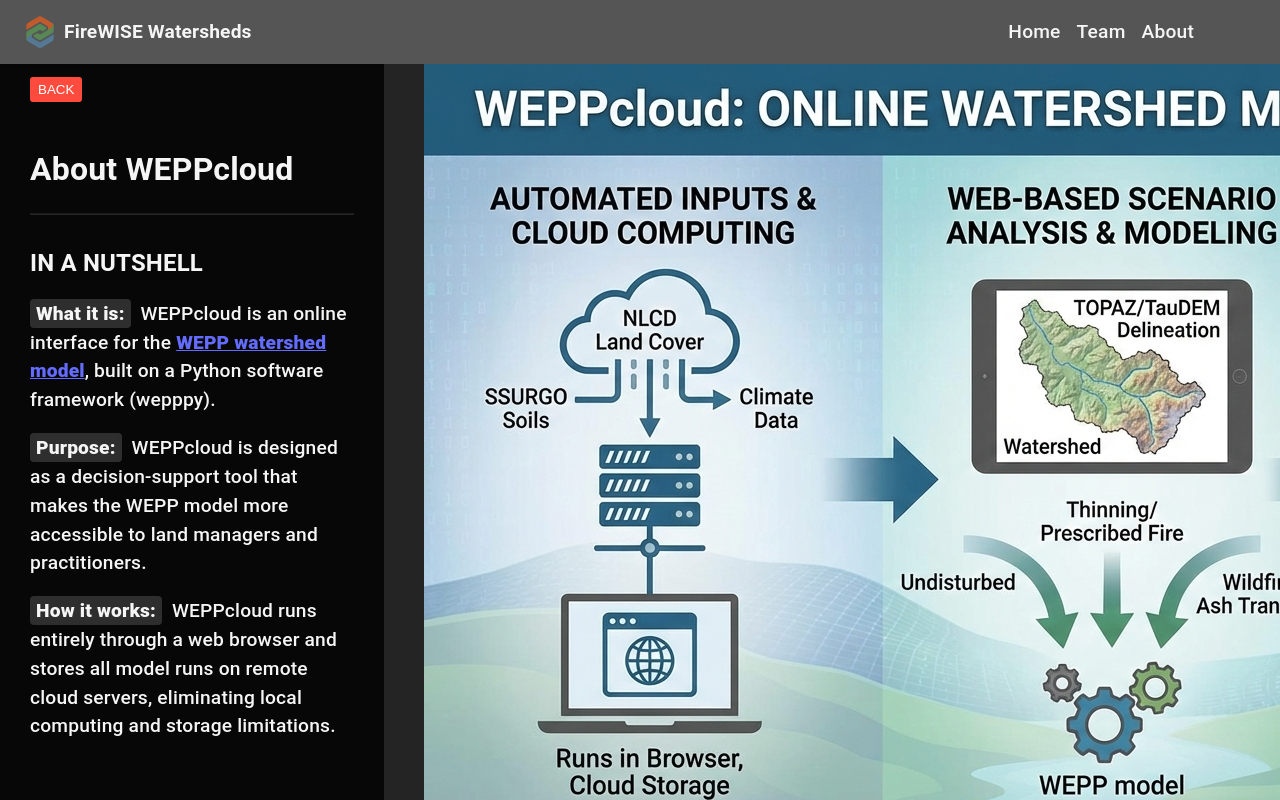
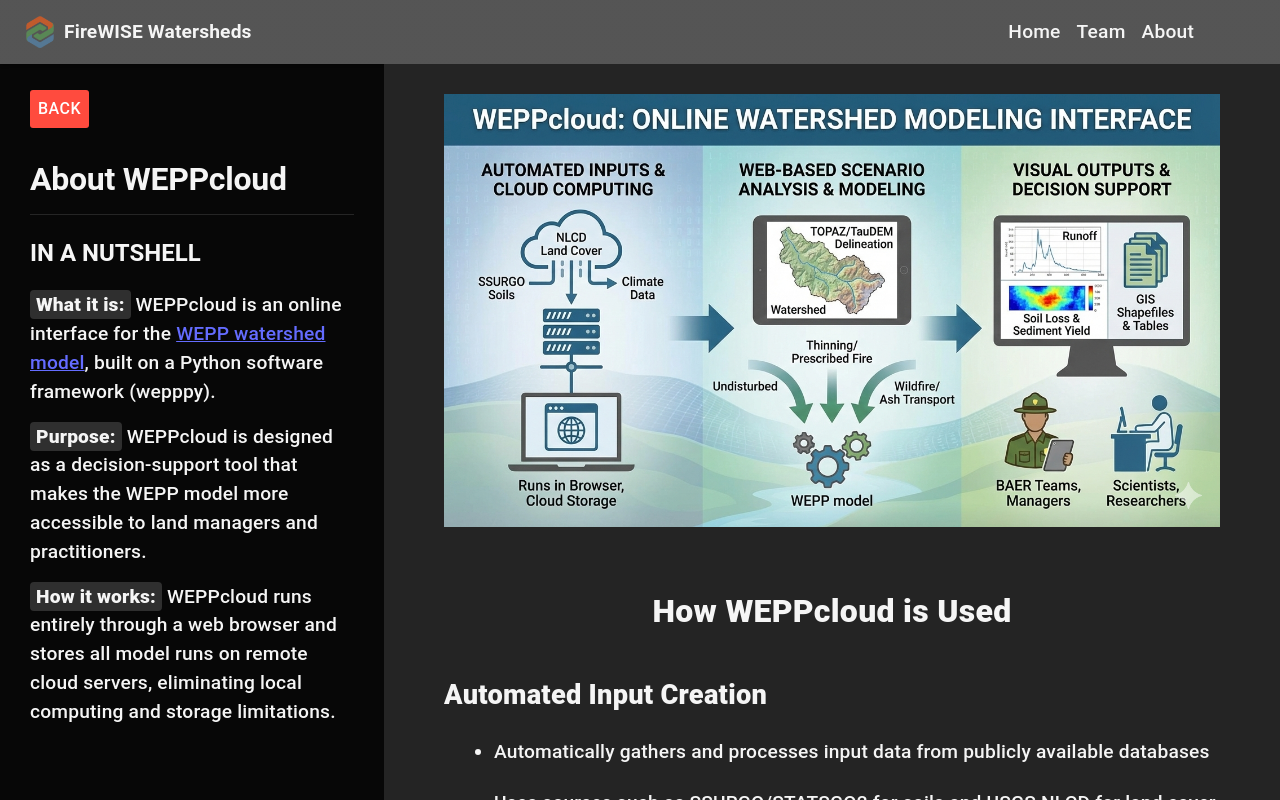
Before and after one commit to brandonxu360/utility-watershed-analytics, a React (Vite) app in the folder client/: page /about/wepp-cloud in a window 1280 px wide. Built offline with nearby package versions, Linux system fonts and the light colour scheme; no server answers; some icons are missing.

Commit message:
Refactor about wepp cloud page.

```diff
--- a/client/src/pages/About_WEPPcloud.tsx
+++ b/client/src/pages/About_WEPPcloud.tsx
@@ -1,107 +1,222 @@
 import { tss } from "../utils/tss";
-import { commonStyles, subPageStyles } from "../utils/sharedStyles";
 import { Link, useNavigate } from "@tanstack/react-router";
 import { useIsSmallScreen } from "../hooks/useIsSmallScreen";
 import SmallScreenNotice from "../components/SmallScreenNotice";
 import weppcloud_diagram from "../assets/images/weppcloud_diagram.png";
 import Paper from "@mui/material/Paper";
+import Typography from "@mui/material/Typography";
+import Button from "@mui/material/Button";
+import Divider from "@mui/material/Divider";
 
 const useStyles = tss.create(({ theme }) => ({
-  ...commonStyles(theme),
-  ...subPageStyles(theme),
+  root: {
+    display: "flex",
+    flex: 1,
+    height: "calc(100vh - 64px)",
+    overflow: "hidden",
+  },
+  sidePanel: {
+    width: "30%",
+    minWidth: 280,
+    display: "flex",
+    flexDirection: "column",
+    height: "100%",
+    minHeight: 0,
+    background: theme.palette.surface.overlay,
+    color: theme.palette.text.primary,
+  },
+  sidePanelContent: {
+    flex: 1,
+    minHeight: 0,
+    overflowY: "auto",
+    padding: "10px 30px 0",
+    boxSizing: "border-box",
+  },
+  backButton: {
+    background: theme.palette.error.main,
+    color: theme.palette.common.white,
+    borderRadius: 3,
+    padding: "5px 8px",
+    margin: "16px 0",
+    minWidth: "auto",
+    textTransform: "none",
+    "&:hover": {
+      background: theme.palette.error.dark,
+    },
+  },
+  nutshell: {
+    marginTop: 20,
+  },
+  nutshellLabel: {
+    fontWeight: 800,
+    color: theme.palette.text.primary,
+    background: theme.palette.action.selected,
+    padding: "3px 6px",
+    borderRadius: "4px",
+    display: "inline",
+  },
+  contentLink: {
+    color: theme.palette.accent.main,
+    textDecoration: "underline",
+  },
+  mainWrapper: {
+    flex: 1,
+    minHeight: 0,
+    overflowY: "scroll",
+    position: "relative",
+  },
+  mainContent: {
+    width: "100%",
+    textAlign: "left",
+    color: theme.palette.text.primary,
+    background: theme.palette.surface.content,
+    padding: "0 60px 60px 60px",
+    lineHeight: 1.8,
+    overflow: "hidden",
+  },
+  diagramImage: {
+    width: "100%",
+    height: "auto",
+    display: "block",
+    margin: "30px auto",
+  },
+  heading2: {
+    textAlign: "center",
+    fontSize: "2rem",
+    fontWeight: 800,
+    paddingTop: 30,
+    marginBottom: 20,
+  },
+  heading3: {
+    fontSize: "1.7rem",
+    fontWeight: 800,
+    paddingTop: 20,
+    marginBottom: 12,
+  },
+  sectionDivider: {
+    textAlign: "center",
+    fontSize: "3rem",
+    fontWeight: 100,
+    marginBottom: 16,
+  },
+  contentBody: {
+    "& ul, & ol": {
+      paddingLeft: 50,
+      marginBottom: 24,
+    },
+    "& li": {
+      marginBottom: 16,
+      fontSize: "1.2rem",
+    },
+  },
 }));
 
-/* ABOUT WEPPCLOUD: SIDE PANEL CONTENT */
-export function AboutWeppCloudSidePanelContent() {
+const SidePanel = () => {
   const { classes } = useStyles();
   const navigate = useNavigate();
   return (
-    <div>
-      <button
-        onClick={() => {
-          navigate({ to: "/about" });
-        }}
-        className={classes.closeButton}
-        aria-label="Close WEPPcloud panel"
-        title="Close WEPPcloud panel"
+    <Paper elevation={3} square className={classes.sidePanel}>
+      <div className={classes.sidePanelContent}>
+        <Button
+          className={classes.backButton}
+          onClick={() => navigate({ to: "/about" })}
+          aria-label="Back to About"
         >
           BACK
-      </button>
+        </Button>
+        <Typography component="h5" variant="h2" fontWeight="bold" marginY={2}>
+          About WEPPcloud
+        </Typography>
+        <Divider />
+        <div className={classes.nutshell}>
+          <Typography component="h6" variant="h3" fontWeight="bold" marginY={3}>
+            IN A NUTSHELL
+          </Typography>
+          <Typography variant="body1" mb={2}>
+            <span className={classes.nutshellLabel}>What it is:</span>
+            {` WEPPcloud is an online interface for the `}
+            <Link to="/about/wepp" className={classes.contentLink}>
+              WEPP watershed model
+            </Link>
+            {`, built on a Python software framework (wepppy).`}
+          </Typography>
+          <Typography variant="body1" mb={2}>
+            <span className={classes.nutshellLabel}>Purpose:</span>
+            {` WEPPcloud is designed as a decision-support tool that makes the
+            WEPP model more accessible to land managers and practitioners.`}
+          </Typography>
+          <Typography variant="body1" mb={2}>
+            <span className={classes.nutshellLabel}>How it works:</span>
+            {` WEPPcloud runs entirely through a web browser and stores all
+            model runs on remote cloud servers, eliminating local computing and
+            storage limitations.`}
+          </Typography>
+        </div>
+      </div>
+    </Paper>
+  );
+};
 
-      <h2>About WEPPcloud</h2>
-      <hr />
-      <div className={classes.nutshell}>
-        <h3>IN A NUTSHELL</h3>
-        <p>
-          <span>What it is:</span>&nbsp; WEPPcloud is an online interface for
-          the <Link to="/about/wepp">WEPP watershed model</Link>, built on a
-          Python software framework (wepppy).
-        </p>
-        <p>
-          <span>Purpose:</span>&nbsp; WEPPcloud is designed as a
-          decision-support tool that makes the WEPP model more accessible to
-          land managers and practitioners.
-        </p>
-        <p>
-          <span>How it works:</span>&nbsp; WEPPcloud runs entirely through a web
-          browser and stores all model runs on remote cloud servers, eliminating
-          local computing and storage limitations.
-        </p>
-      </div>
-
-      <br />
-      <br />
-      <br />
-    </div>
-  );
-}
-
-/* ABOUT WEPPCLOUD: MAIN CONTENT */
-export function AboutWeppCloudMainContent() {
+const Content = () => {
   const { classes } = useStyles();
   return (
-    <div className={classes.aboutContainerMain}>
+    <div className={classes.mainWrapper}>
+      <div className={`${classes.mainContent} ${classes.contentBody}`}>
         <img
           src={weppcloud_diagram}
           alt="diagram of inputs, processes and outputs of WEPP Cloud"
+          className={classes.diagramImage}
         />
 
-      <h2>How WEPPcloud is Used</h2>
-      <h3>Automated Input Creation</h3>
+        <Typography component="h2" className={classes.heading2}>
+          How WEPPcloud is Used
+        </Typography>
+
+        <Typography component="h3" className={classes.heading3}>
+          Automated Input Creation
+        </Typography>
         <ul>
           <li>
-          Automatically gathers and processes input data from publicly available
-          databases
+            Automatically gathers and processes input data from publicly
+            available databases
           </li>
           <li>
-          Uses sources such as SSURGO/STATSGO2 for soils and USGS NLCD for land
-          cover
+            Uses sources such as SSURGO/STATSGO2 for soils and USGS NLCD for
+            land cover
           </li>
         </ul>
 
-      <h3>Watershed Delineation</h3>
+        <Typography component="h3" className={classes.heading3}>
+          Watershed Delineation
+        </Typography>
         <ul>
           <li>
-          Delineates watersheds into hillslopes and channels using tools such as
-          TOPAZ or TauDEM
+            Delineates watersheds into hillslopes and channels using tools such
+            as TOPAZ or TauDEM
           </li>
         </ul>
 
-      <h3>Enhanced Modeling Capabilities</h3>
+        <Typography component="h3" className={classes.heading3}>
+          Enhanced Modeling Capabilities
+        </Typography>
         <ul>
-        <li>Includes baseflow simulation using a linear reservoir approach</li>
           <li>
-          Supports pollutant load modeling, including phosphorus loss estimates
+            Includes baseflow simulation using a linear reservoir approach
+          </li>
+          <li>
+            Supports pollutant load modeling, including phosphorus loss
+            estimates
           </li>
           <li>Provides ash transport modeling</li>
         </ul>
 
-      <h3>Scenario Analysis</h3>
-      <p>
+        <Typography component="h3" className={classes.heading3}>
+          Scenario Analysis
+        </Typography>
+        <Typography variant="body1" mb={3}>
           Allows users to evaluate management alternatives and disturbance
           scenarios, such as:
-      </p>
-
+        </Typography>
         <ul>
           <li>Undisturbed conditions</li>
           <li>Forest thinning</li>
@@ -109,50 +224,47 @@ export function AboutWeppCloudMainContent() {
           <li>Varying wildfire severities</li>
         </ul>
 
-      <h3>Output Visualization</h3>
+        <Typography component="h3" className={classes.heading3}>
+          Output Visualization
+        </Typography>
         <ul>
           <li>
-          Results are provided in tabular, graphical, and GIS formats, including
-          shapefiles
+            Results are provided in tabular, graphical, and GIS formats,
+            including shapefiles
           </li>
           <li>
-          Users can visualize and compare outputs such as soil loss and sediment
-          yield maps
+            Users can visualize and compare outputs such as soil loss and
+            sediment yield maps
           </li>
         </ul>
 
-      <div className={`${classes.textCenter} ${classes.dash}`}>&mdash;</div>
+        <Typography className={classes.sectionDivider}>&mdash;</Typography>
 
-      <h2>Who Uses WEPPcloud</h2>
-      <p>
+        <Typography component="h2" className={classes.heading2}>
+          Who Uses WEPPcloud
+        </Typography>
+        <Typography variant="body1" mb={3}>
           WEPPcloud is designed for users who may not have extensive modeling
           experience, including:
-      </p>
+        </Typography>
         <ul>
           <li>Land and water resource managers</li>
-        <li>USDA Forest Service Burned Area Emergency Response (BAER) teams</li>
+          <li>
+            USDA Forest Service Burned Area Emergency Response (BAER) teams
+          </li>
           <li>Department of the Interior Emergency Stabilization teams</li>
           <li>State agencies</li>
           <li>Water utilities</li>
         </ul>
-
-      <p>
+        <Typography variant="body1" mb={3}>
           It also supports scientists and researchers by providing a
           comprehensive, physically based hydrologic modeling framework with
           pre-processed data.
-      </p>
+        </Typography>
+      </div>
     </div>
   );
-}
-
-function SidePanel({ children }: { children: React.ReactNode }): JSX.Element {
-  const { classes } = useStyles();
-  return (
-    <Paper elevation={3} square className={classes.sidePanel}>
-      <div className={classes.sidePanelContent}>{children}</div>
-    </Paper>
-  );
-}
+};
 
 /**
  * Layout for the ABOUT WEPPCLOUD page.
@@ -166,13 +278,9 @@ export default function AboutWeppCloud() {
   }
 
   return (
-    <div className={classes.aboutContainer}>
-      <SidePanel>
-        <AboutWeppCloudSidePanelContent />
-      </SidePanel>
-      <div className={classes.aboutWrapper}>
-        <AboutWeppCloudMainContent />
-      </div>
+    <div className={classes.root}>
+      <SidePanel />
+      <Content />
     </div>
   );
 }
```
Also changed, not shown: client/src/pages/About_WEPP.tsx (+4 -4 lines). Lines whose indentation alone changed are shown as unchanged.
